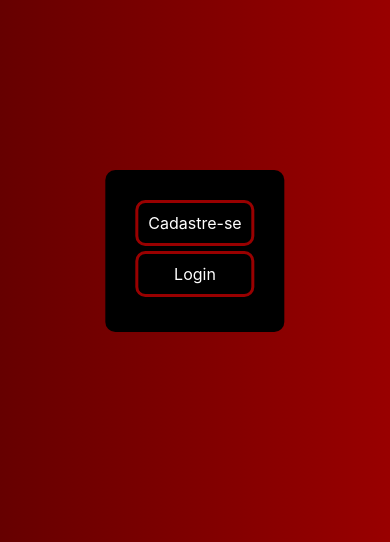
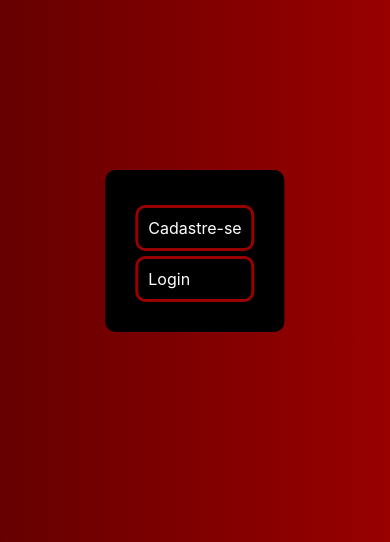
Before and after one commit to Lucas-And3rson/Lucas-And3rson.github.io, a PHP site: page /home.html in a window 390 px wide. Shown: the part 171-713 px from the top of the page. Run offline with PHP 8.4, Linux system fonts and the light colour scheme.

Commit message:
update style

```diff
--- a/BibliotecaPHP/arquivos_php/assets/css/style.css
+++ b/BibliotecaPHP/arquivos_php/assets/css/style.css
@@ -47,21 +47,18 @@
     padding: 30px;
     border-radius: 10px;
 }
+
 div.voltar > a{
+    display: flex;
+    flex-direction: column;
+    margin-top: 5px;
     text-decoration: none;
     color: white;
     border: 3px solid #990000;
     border-radius: 10px;
     padding: 10px;
+}
 
-    align-items: center;
-
-    @media screen and (max-width: 700px) {
-    margin-bottom: 5px;
-    display: flex;
-    flex-direction: column;
-    }
-}
 a:hover{
     background-color: #990000;
 }
```
